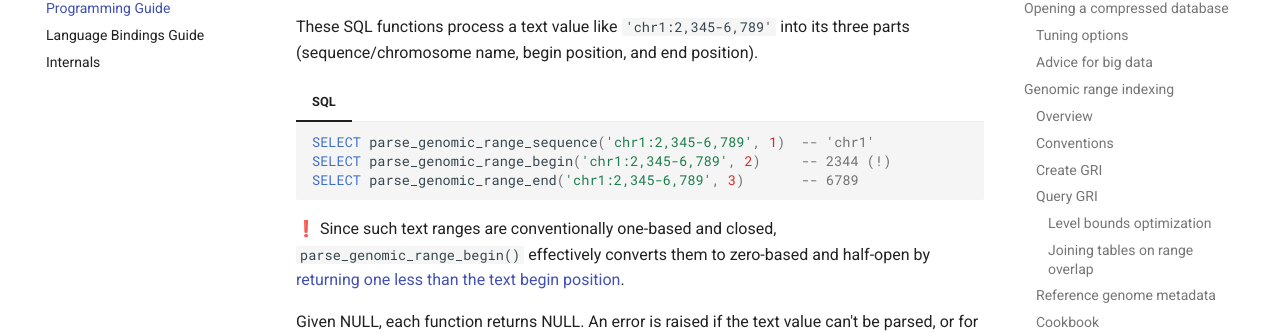
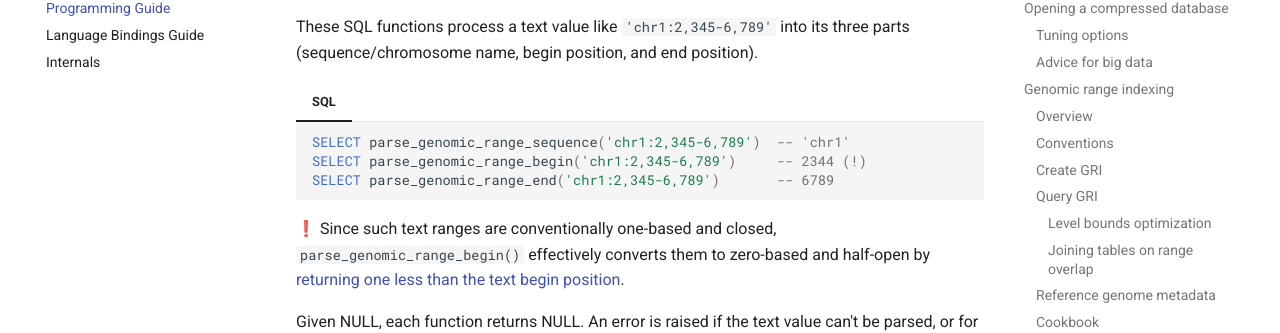
Before and after one commit to mlin/GenomicSQLite, an MkDocs documentation site: the page built from docs/guide.md, in a window 1280 px wide and 900 px high, scrolled down 12184 px. Shown: the part 127-460 px from the top of the window. Built offline with MkDocs 1.6.1 and Material for MkDocs 9.7.7, drawn with Linux system fonts in a browser that asks for light colours.

Commit message:
docs fix for parse_genomic_range

````diff
--- a/docs/guide.md
+++ b/docs/guide.md
@@ -1043,9 +1043,9 @@ These SQL functions process a text value like `'chr1:2,345-6,789'` into its thre
 
 === "SQL"
     ``` sql
-    SELECT parse_genomic_range_sequence('chr1:2,345-6,789', 1)  -- 'chr1'
-    SELECT parse_genomic_range_begin('chr1:2,345-6,789', 2)     -- 2344 (!)
-    SELECT parse_genomic_range_end('chr1:2,345-6,789', 3)       -- 6789
+    SELECT parse_genomic_range_sequence('chr1:2,345-6,789')  -- 'chr1'
+    SELECT parse_genomic_range_begin('chr1:2,345-6,789')     -- 2344 (!)
+    SELECT parse_genomic_range_end('chr1:2,345-6,789')       -- 6789
     ```
 
 ❗ Since such text ranges are conventionally one-based and closed, `parse_genomic_range_begin()` effectively converts them to zero-based and half-open by [returning one less than the text begin position](https://genome.ucsc.edu/FAQ/FAQtracks#tracks1).
````
